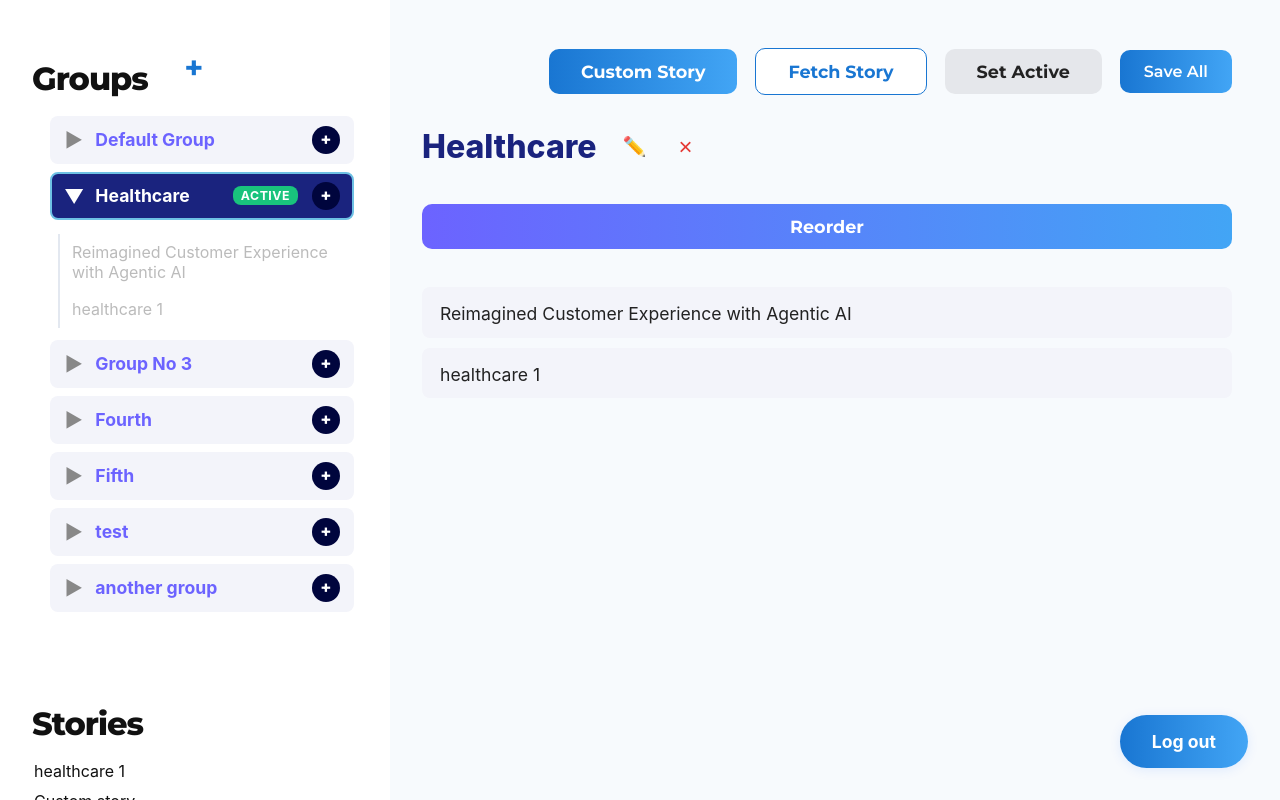
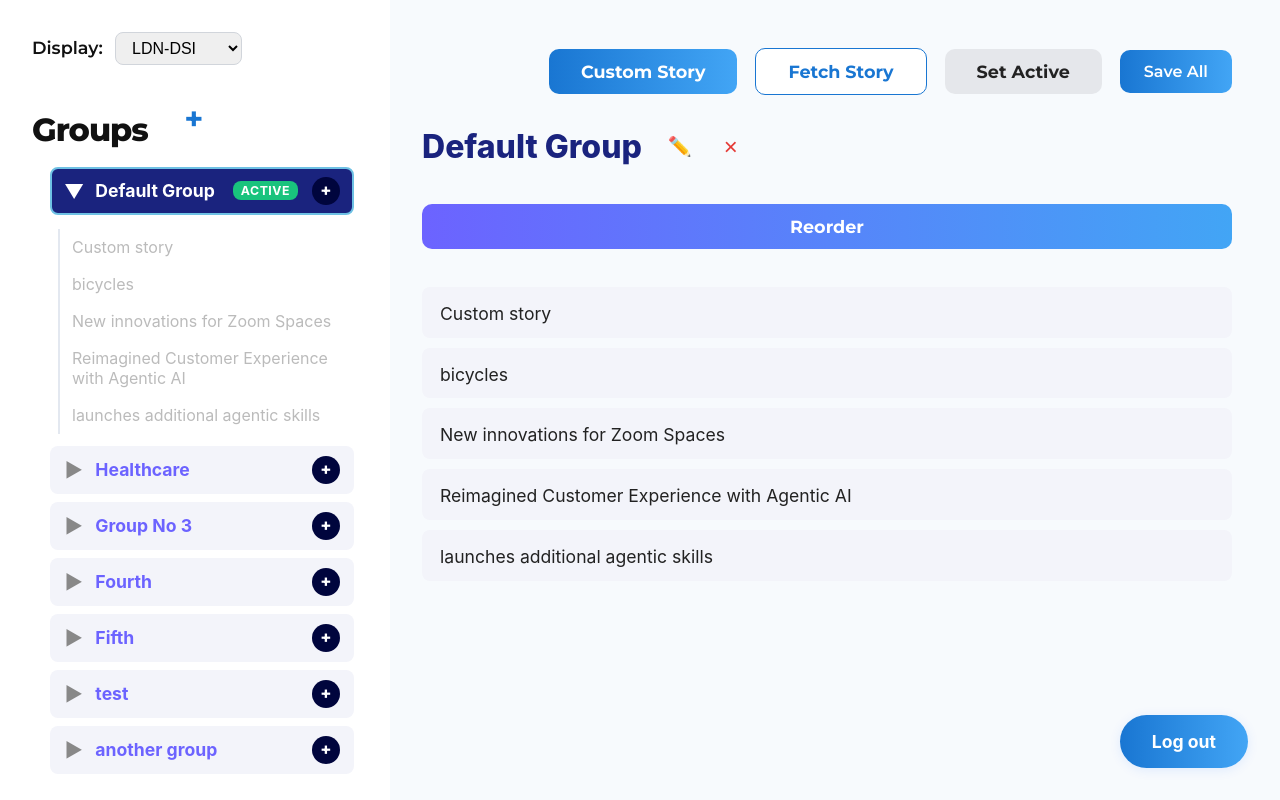
Before and after one commit to andrew-zell/blog-scrape, a Flask app: page /admin in a window 1280 px wide. Run offline with Flask 3, Linux system fonts and the light colour scheme; the visitor is signed in with stand-in values (Sample User, id 1).

Commit message:
Display groups

```diff
--- a/app.py
+++ b/app.py
@@ -26,6 +26,7 @@ DATA_FILE = 'data.json'
 RSS_SOURCE = 'zoom_blog_feed_v3.xml'  # Or a URL if you want live fetching
 USERS_FILE = 'users.json'
 GROUPS_FILE = 'groups.json'
+DISPLAY_CONFIG_FILE = 'display_config.json'
 
 ADMIN_PASSWORD_HASH = generate_password_hash('zmslides', method='pbkdf2:sha256')
 
@@ -371,6 +372,10 @@ def active_group():
 def get_stories():
     data = ensure_story_groups(load_data())
     group = request.args.get('group')
+    screen = request.args.get('screen')
+    if screen:
+        display_config = load_display_config()
+        group = display_config.get(screen)
     if group:
         # Load groupOrders from disk
         group_orders = {}
@@ -424,5 +429,26 @@ def test_auth():
     from flask import jsonify, session
     return jsonify({'logged_in': session.get('logged_in', False)})
 
+def load_display_config():
+    if not os.path.exists(DISPLAY_CONFIG_FILE):
+        return {}
+    with open(DISPLAY_CONFIG_FILE, 'r', encoding='utf-8') as f:
+        return json.load(f)
+
+def save_display_config(config):
+    with open(DISPLAY_CONFIG_FILE, 'w', encoding='utf-8') as f:
+        json.dump(config, f, indent=2)
+
+@app.route('/display_config', methods=['GET', 'POST'])
+def display_config():
+    if request.method == 'POST':
+        config = request.get_json()
+        if not isinstance(config, dict):
+            return jsonify({'success': False, 'error': 'Invalid config'}), 400
+        save_display_config(config)
+        return jsonify({'success': True})
+    else:
+        return jsonify(load_display_config())
+
 if __name__ == '__main__':
     app.run(host='127.0.0.1', port=5000, debug=True)
--- /dev/null
+++ b/display_config.json
@@ -0,0 +1,7 @@
+{
+  "LDN-DSI": "Default Group",
+  "LDN-VIGN": "Group No 3",
+  "SJ-DSI": "Healthcare",
+  "SJ-TOUCH": "Group No 3",
+  "SJ-VIGN": "Default"
+}
--- a/groups.json
+++ b/groups.json
@@ -8,5 +8,5 @@
     "test",
     "another group"
   ],
-  "active": "Healthcare"
+  "active": "Default Group"
 }
--- a/templates/admin.html
+++ b/templates/admin.html
@@ -537,12 +537,17 @@
       color: #fff;
       box-shadow: 0 4px 24px rgba(229,57,53,0.15);
     }
+    .group-li.active-for-display { background: #19c37d; color: #fff !important; font-weight: 700; }
   </style>
 </head>
 <body>
   <div class="admin-container">
     <aside class="sidebar" id="sidebar">
       <div class="sidebar-section">
+        <div style="margin-bottom: 18px;">
+          <label for="display-selector" style="font-weight:600;font-size:1.1em;">Display:</label>
+          <select id="display-selector" style="margin-left:8px;padding:6px 12px;border-radius:8px;border:1.5px solid #d1d5db;font-size:1em;"></select>
+        </div>
         <div class="sidebar-heading-row">
           <h2 class="sidebar-heading">Groups</h2>
           <button id="add-group-btn" class="sidebar-plus-btn" title="Add Group">+</button>
@@ -598,6 +603,9 @@
       let expandedGroups = new Set();
       let activeGroup = null;
       let activeStory = null;
+      let displayConfig = {};
+      let displays = [];
+      let selectedDisplay = null;
       let slideshowGroup = null;
       let allStories = [];
       let groupOrders = {};
@@ -626,6 +634,9 @@
       const toast = document.getElementById('toast');
       const sidebarStoriesList = document.getElementById('sidebar-stories-list');
 
+      // --- Display Config UI ---
+      const displaySelector = document.getElementById('display-selector');
+
       // --- Fetch groupOrders from backend on page load ---
       async function loadGroupOrders() {
         const res = await fetch('/group_orders');
@@ -636,7 +647,7 @@
       async function loadGroups() {
         const res = await fetch('/groups');
         const data = await res.json();
-        groups = data.groups;
+        groups = data.groups || [];
         slideshowGroup = data.active;
         if (!groups.includes(slideshowGroup)) slideshowGroup = groups[0] || null;
         if (!groups.includes(activeGroup)) activeGroup = slideshowGroup;
@@ -670,7 +681,7 @@
           groupName.style.cursor = 'pointer';
           li.appendChild(groupName);
           // Active badge
-          if (group === slideshowGroup) {
+          if (selectedDisplay && displayConfig[selectedDisplay] === group) {
             const badge = document.createElement('span');
             badge.className = 'group-active-badge';
             badge.textContent = 'ACTIVE';
@@ -722,6 +733,14 @@
           }
           li.onclick = () => selectStory(story);
           sidebarStoriesList.appendChild(li);
+        });
+        // After rendering group list, highlight the group assigned to selectedDisplay
+        const groupLis = document.querySelectorAll('.group-li');
+        groupLis.forEach(li => {
+          li.classList.remove('active-for-display');
+          if (selectedDisplay && displayConfig[selectedDisplay] === li.dataset.group) {
+            li.classList.add('active-for-display');
+          }
         });
       }
       function selectGroup(group) {
@@ -1298,19 +1317,17 @@
           submitStoryUrlBtn.disabled = false;
         }
       }
-      // --- Set Active Group ---
+      // --- Set Active Group for Display ---
       setActiveBtn.addEventListener('click', async () => {
-        if (!activeGroup) return;
-        const res = await fetch('/active_group', {
+        if (!selectedDisplay || !activeGroup) return;
+        displayConfig[selectedDisplay] = activeGroup;
+        await fetch('/display_config', {
           method: 'POST',
           headers: { 'Content-Type': 'application/json' },
-          body: JSON.stringify({ active: activeGroup })
+          body: JSON.stringify(displayConfig)
         });
-        if (res.ok) {
-          slideshowGroup = activeGroup;
-          renderSidebar();
-          showToast('Active group set!');
-        }
+        showToast('Active group set for display!');
+        renderSidebar();
       });
       // --- Save All Stories ---
       saveAllBtn.addEventListener('click', saveAllStories);
@@ -1330,9 +1347,35 @@
           alert('Could not save changes. Please check the console for errors.');
         }
       }
+      // --- Display Config Logic ---
+      async function loadDisplayConfig() {
+        const res = await fetch('/display_config');
+        displayConfig = await res.json();
+        displays = Object.keys(displayConfig);
+        renderDisplaySelector();
+      }
+      function renderDisplaySelector() {
+        displaySelector.innerHTML = '';
+        displays.forEach(display => {
+          const opt = document.createElement('option');
+          opt.value = display;
+          opt.textContent = display;
+          displaySelector.appendChild(opt);
+        });
+        if (!selectedDisplay && displays.length > 0) {
+          selectedDisplay = displays[0];
+        }
+        displaySelector.value = selectedDisplay;
+        // When display changes, update group highlighting
+        renderSidebar();
+      }
+      displaySelector.addEventListener('change', () => {
+        selectedDisplay = displaySelector.value;
+        renderSidebar();
+      });
       // --- INITIAL LOAD ---
       (async function() {
-        await loadGroupOrders();
+        await loadDisplayConfig();
         await loadGroups();
         await loadAllStories();
       })();
```
Also changed, not shown: templates/index.html (+17 -6 lines), 1 other file.
